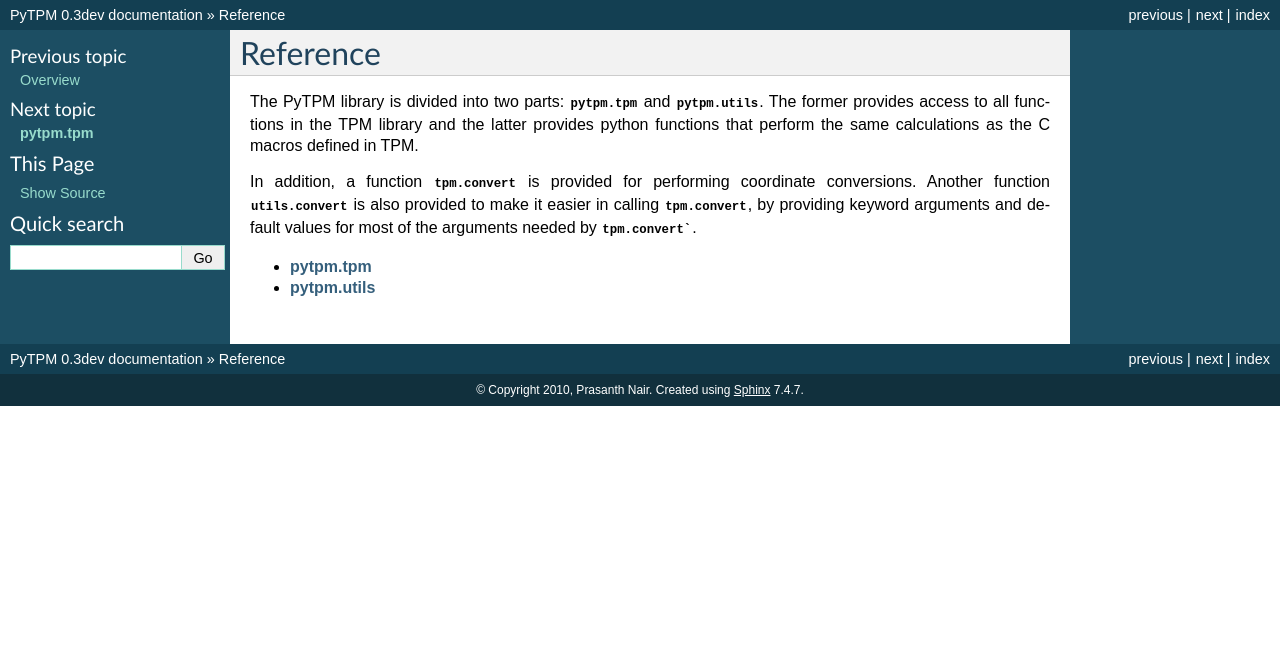
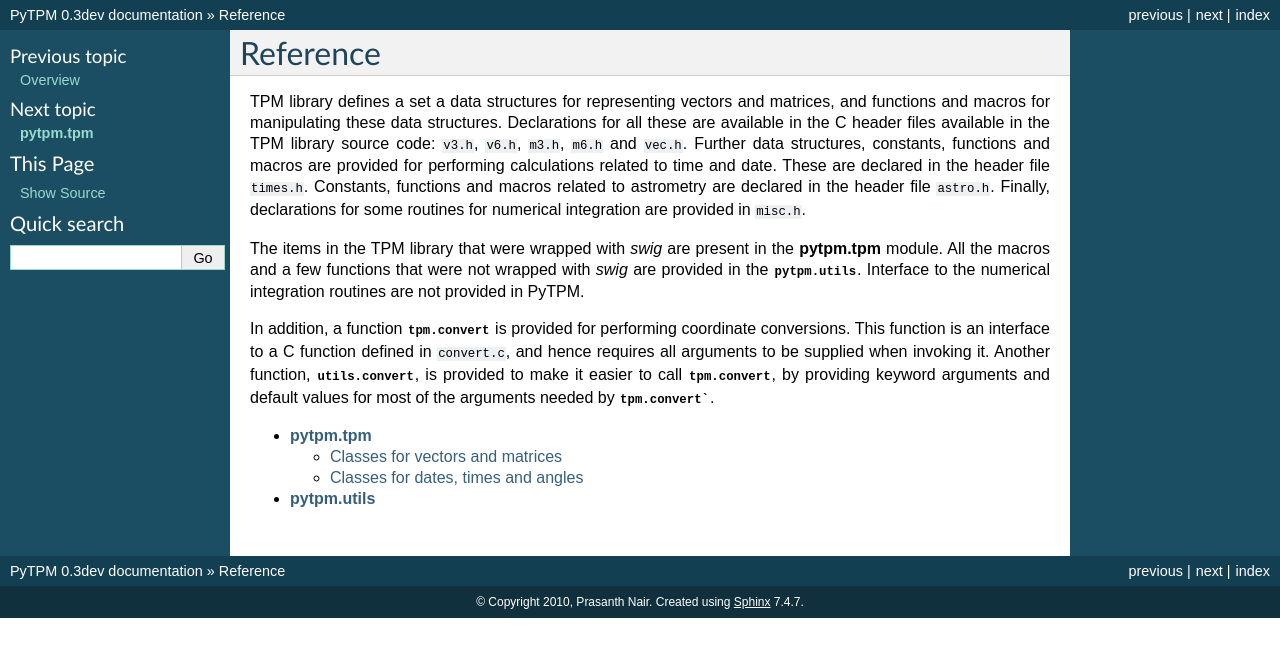
Before and after one commit to phn/pytpm, a Sphinx documentation site: the page built from doc/reference.rst, in a window 1280 px wide. Shown: the top 657 px of the page. Built offline with Sphinx 7.4.7, drawn with Linux system fonts in a browser that asks for light colours; formulas are drawn with MathJax 3.

Commit message:
More documentation for pytpm.tpm in reference_tpm.rst.

```diff
--- a/doc/reference.rst
+++ b/doc/reference.rst
@@ -3,16 +3,31 @@
 
 .. currentmodule:: pytpm
 
-The PyTPM library is divided into two parts: :mod:`pytpm.tpm` and
-:mod:`pytpm.utils`. The former provides access to all functions in the
-TPM library and the latter provides python functions that perform the
-same calculations as the C macros defined in TPM.
+TPM library defines a set a data structures for representing vectors
+and matrices, and functions and macros for manipulating these data
+structures. Declarations for all these are available in the C header
+files available in the TPM library source code: :file:`v3.h`,
+:file:`v6.h`, :file:`m3.h`, :file:`m6.h` and :file:`vec.h`. Further
+data structures, constants, functions and macros are provided for
+performing calculations related to time and date. These are declared
+in the header file :file:`times.h`. Constants, functions and macros
+related to astrometry are declared in the header file
+:file:`astro.h`. Finally, declarations for some routines for numerical
+integration are provided in :file:`misc.h`.
+
+The items in the TPM library that were wrapped with *swig* are present
+in the **pytpm.tpm** module. All the macros and a few functions that
+were not wrapped with *swig* are provided in the
+:mod:`pytpm.utils`. Interface to the numerical integration routines
+are not provided in PyTPM.
 
 In addition, a function :func:`tpm.convert` is provided for performing
-coordinate conversions. Another function :func:`utils.convert` is also
-provided to make it easier in calling :func:`tpm.convert`, by
-providing keyword arguments and default values for most of the
-arguments needed by :func:`tpm.convert``.
+coordinate conversions. This function is an interface to a C function
+defined in :file:`convert.c`, and hence requires all arguments to be
+supplied when invoking it. Another function, :func:`utils.convert`, is
+provided to make it easier to call :func:`tpm.convert`, by providing
+keyword arguments and default values for most of the arguments needed
+by :func:`tpm.convert``.
 
 .. toctree::
     :maxdepth: 0
--- a/doc/reference_tpm.rst
+++ b/doc/reference_tpm.rst
@@ -1,6 +1,60 @@
 **pytpm.tpm**
 =============
+
 
 .. automodule:: pytpm.tpm
     :members:
     :undoc-members:
+
+Classes for vectors and matrices
+--------------------------------
+
+.. autoclass:: V3
+.. autoclass:: V6
+.. autoclass:: M3
+.. autoclass:: M6
+
+Classes for dates, times and angles
+-----------------------------------
+
+The class **DMS** is used to represent an angle. It hold has three
+data attributes: ``dd``, ``mm`` and ``ss``. These represent, degrees,
+arc-minutes and arc-seconds in an angle, respectively. All three are
+floating point numbers.
+
+.. autoclass:: DMS
+    :members:
+
+There are three classes that represent time in different
+formats. These are **HMS**, **YMD**, and **JD**.
+
+The class **HMS** stores time as hours, minutes and seconds, in
+floating point data attributes ``hh``, ``mm`` and ``ss``,
+respectively.
+
+.. autoclass:: HMS
+    :members:
+
+For a given date, the class **YMD** stores the year and month in the
+integer attibutes ``y`` and ``mm``, respectively. It stores the day
+part in the floating point attribute ``dd``. **YMD** uses an instance
+of :class:`HMS`, ``hms``, to store the hours, minutes and seconds part of
+the time.
+
+.. autoclass:: YMD
+    :members:
+
+The third class **JD** stores time as a ``Julian Date``. It has a
+floating point attribute ``dd`` that stores the day part of the
+``Julian Date`` and an instance of :class:``HMS`` to store the hours,
+minutes and seconds, i.e., the fractional part of the ``Julian Date``.
+
+.. autoclass:: JD
+    :members:
+
+
+
+.. auto
+
+..    :members:
+..    :undoc-members:
```
